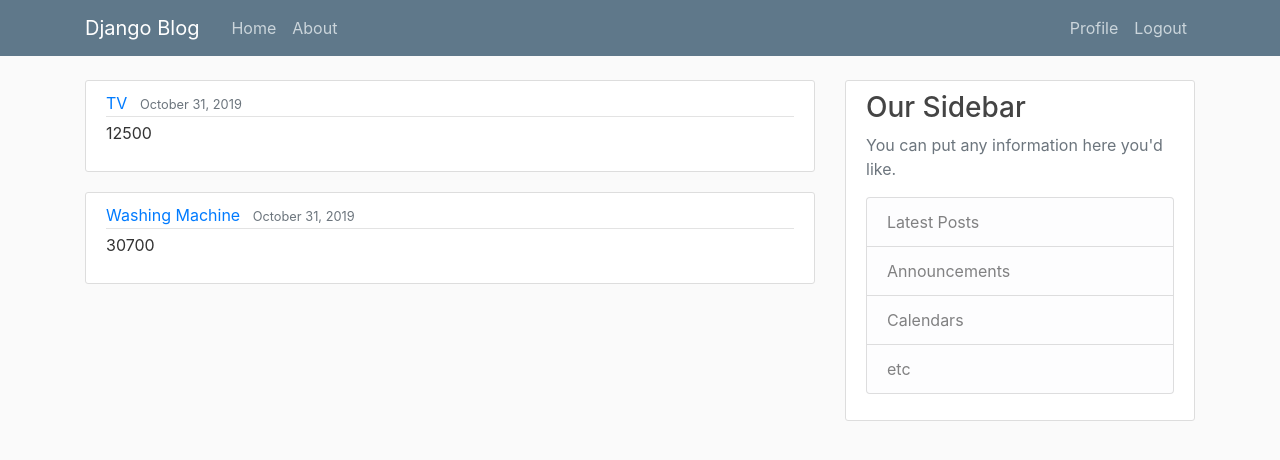
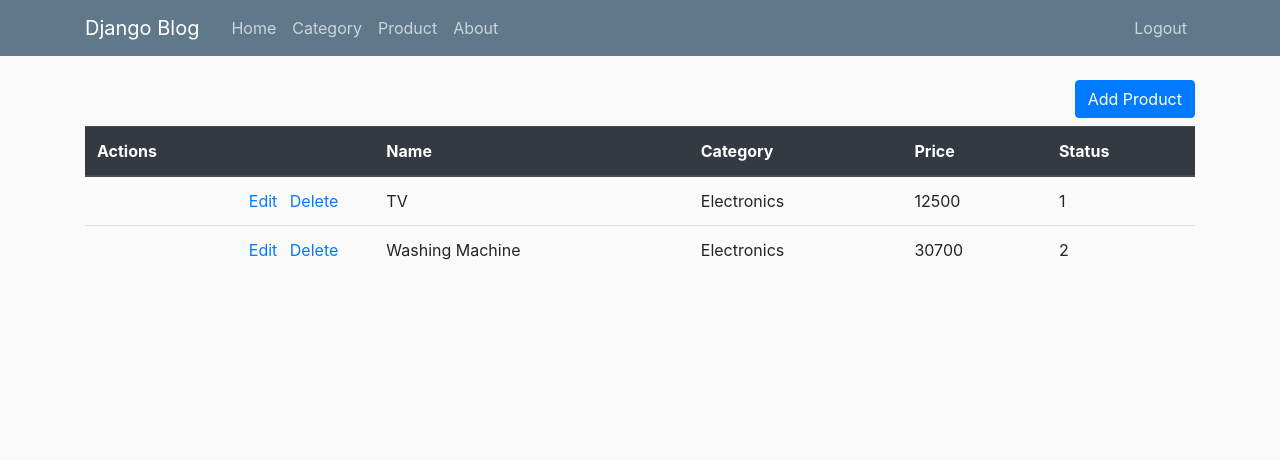
Before and after one commit to deshnashah/Python-Django, a Django app: page /products/ in a window 1280 px wide. Shown: the top 460 px of the page. Run offline with Django 3.2, Linux system fonts and the light colour scheme; a user stored in the database is signed in; data comes from the database, SQL or seed files in the repository; both versions use the stored data as it was after the commit; some libraries are stand-ins or nearby versions.

Commit message:
datbase changed to mysql, crud for category and product

```diff
--- a/Products/models.py
+++ b/Products/models.py
@@ -10,7 +10,7 @@ class Products(models.Model):
     )
 
 	product_name = models.CharField(max_length=200)
-	category_id = models.ForeignKey(Category, on_delete=models.CASCADE)
+	category = models.ForeignKey(Category, on_delete=models.CASCADE)
 	price = models.IntegerField()
 	status = models.CharField(
         max_length=1,
--- a/Products/templates/Products/productList.html
+++ b/Products/templates/Products/productList.html
@@ -1,14 +1,32 @@
 {% extends "blog/base.html" %}
 {% block content %}
-	{% for product in products%}
-		<article class="media content-section">
-		  <div class="media-body">
-			<div class="article-metadata">
-			  <a class="mr-2" href="#">{{ product.product_name }}</a>
-			  <small class="text-muted">{{ product.date_posted|date:"F d, Y" }}</small>
-			</div>
-			<p class="article-content">{{ product.price }}</p>
-		  </div>
-		</article>
-	{% endfor %}
+	<a class="btn btn-primary float-right" href="{% url 'product-add' %}" style="color:#FFFFFF">Add Product</a>
+	<div class="clearfix mb-2"></div>
+	<table class="table">
+		<thead class="thead-dark">
+			<tr>
+				<th scope="col">Actions</th>
+				<th scope="col">Name</th>
+				<th scope="col">Category</th>
+				<th scope="col">Price</th>
+				<th scope="col">Status</th>
+			</tr>
+		</thead>
+		<tbody>
+			{% for product in products%}
+			<tr>
+				<td>
+					<span class="mr-4 float-right">
+						<a class="ml-2" href="{% url 'product-update' product.id %}">Edit</a>
+						<a class="ml-2" href="{% url 'product-delete' product.id %}">Delete</a>
+					</span>
+				</td>
+				<td>{{ product.product_name }}</td>
+				<td>{{ product.category.name }}</td>
+				<td>{{ product.price }}</td>
+				<td>{{ product.status }}</td>
+			</tr>
+			{% endfor %}
+		</tbody>
+	</table>
 {% endblock content %}
--- a/Products/urls.py
+++ b/Products/urls.py
@@ -3,4 +3,7 @@ from . import views
 
 urlpatterns = [
     path('products/', views.products, name='blog-product'),
+    path('products/add', views.addProduct, name='product-add'),
+    path('products/edit/<int:id>/', views.editProduct, name='product-update'),
+    path('products/delete/<int:id>/', views.deleteProduct, name='product-delete'),
 ]
--- a/Products/views.py
+++ b/Products/views.py
@@ -1,5 +1,8 @@
-from django.shortcuts import render
+from django.shortcuts import render, redirect, get_object_or_404
+from django.contrib import messages
+from django.contrib.auth.decorators import login_required
 from .models import Products
+from .forms import ProductForm
 
 # Create your views here.
 
@@ -8,3 +11,44 @@ def products(request):
 		'products': Products.objects.all()
 	}
 	return render(request,'Products/productList.html',context)
+
+@login_required
+def addProduct(request):
+	if request.method == 'POST':
+		pr_Form = ProductForm(request.POST)
+		if pr_Form.is_valid():
+			pr_Form.save()
+			name = pr_Form.cleaned_data.get('product_name')
+
+			messages.success(request,f'Product has been created successfully! ')
+			return redirect('blog-product')
+	else:
+		pr_Form = ProductForm()
+	return render(request,'Products/productForm.html',{'form' : pr_Form})
+
+
+@login_required
+def editProduct(request,id):
+	if request.method == 'GET':
+		productDetail = get_object_or_404(Products, id=id)
+		pr_form = ProductForm(instance=productDetail)
+	elif request.method == 'POST':
+		productDetail = get_object_or_404(Products, id=id)
+		pr_form = ProductForm(request.POST or None, instance=productDetail)
+		if pr_form.is_valid():
+			pr_form.save()
+
+			messages.success(request,f'Product has been updated successfully! ')
+			return redirect('blog-product')
+		else:
+			messages.error(request,f'Product Form is not valid')
+	else:
+		pr_form = ProductForm()
+
+	return render(request,'Products/productForm.html',{'form' : pr_form, 'isEdit' : 1})
+
+
+def deleteProduct(request,id):
+	Products.objects.filter(id=id).delete()
+	messages.success(request,f'Product deleted successfully! ')
+	return redirect('blog-product')
--- a/blog/templates/blog/base.html
+++ b/blog/templates/blog/base.html
@@ -27,12 +27,14 @@
 		  <div class="collapse navbar-collapse" id="navbarToggle">
 			<div class="navbar-nav mr-auto">
 			  <a class="nav-item nav-link" href="{% url 'blog-home' %}">Home</a>
+			  <a class="nav-item nav-link" href="{% url 'blog-category' %}">Category</a>
+			  <a class="nav-item nav-link" href="{% url 'blog-product' %}">Product</a>
 			  <a class="nav-item nav-link" href="{% url 'blog-about' %}">About</a>
 			</div>
 			<!-- Navbar Right Side -->
 			<div class="navbar-nav">
 				{% if user.is_authenticated %}
-					<a class="nav-item nav-link" href="{% url 'profile' %}">Profile</a>
+					<!--<a class="nav-item nav-link" href="{% url 'profile' %}">Profile</a>-->
 					<a class="nav-item nav-link" href="{% url 'logout' %}">Logout</a>
 				{% else %}
 					<a class="nav-item nav-link" href="{% url 'login' %}">Login</a>
@@ -45,7 +47,7 @@
 	</header>
 	<main role="main" class="container">
 	  <div class="row">
-		<div class="col-md-8">
+		<div class="col-md-12">
 			{% if messages %}
 			{% for message in messages %}
 				<div class="alert alert-{{ message.tags }}">
@@ -55,7 +57,7 @@
 			{% endif %}
 			{% block content %}{% endblock %}
 		</div>
-		<div class="col-md-4">
+		<!--<div class="col-md-4">
 		  <div class="content-section">
 			<h3>Our Sidebar</h3>
 			<p class='text-muted'>You can put any information here you'd like.
@@ -67,7 +69,7 @@
 			  </ul>
 			</p>
 		  </div>
-		</div>
+		</div>-->
 	  </div>
 	</main>
 
--- a/category/urls.py
+++ b/category/urls.py
@@ -3,4 +3,7 @@ from . import views
 
 urlpatterns = [
     path('category/', views.category, name='blog-category'),
+    path('category/add/', views.addCategory, name='category-add'),
+    path('category/edit/<int:id>/', views.editCategory, name='category-update'),
+    path('category/delete/<int:id>/', views.deleteCategory, name='category-delete'),
 ]
```
Also changed, not shown: Products/forms.py (added, +10 -0 lines), Products/templates/Products/productForm.html (added, +33 -0 lines), category/forms.py (added, +10 -0 lines), category/templates/category/category.html (+7 -1 lines), category/templates/category/categoryForm.html (added, +33 -0 lines), category/views.py (+51 -1 lines), datadum.json (added, +1 -0 lines), datadump.json (added, +1 -0 lines), django_project/settings.py (+11 -4 lines), Products/migrations/0003_auto_20191101_0744.py (added), db.sqlite3.
